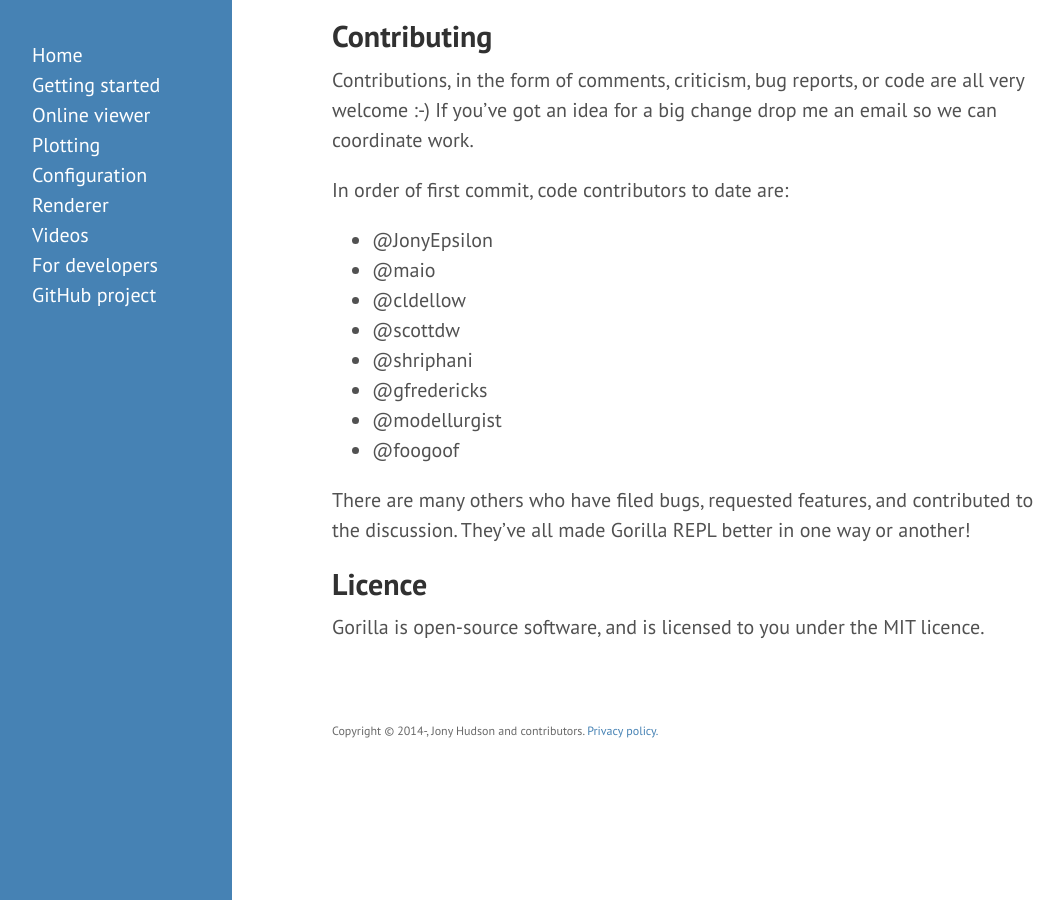
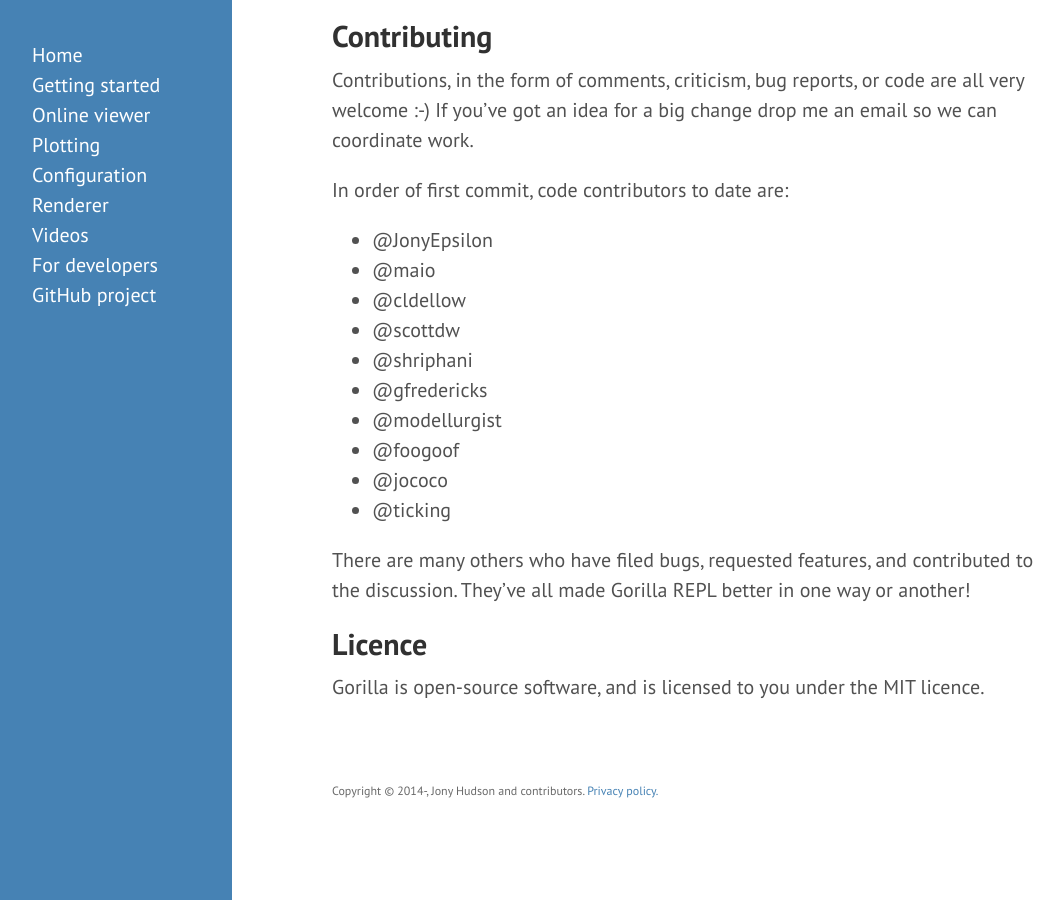
Before and after one commit to JonyEpsilon/gorilla-repl.org, a Jekyll site: the page built from index.md, in a window 1280 px wide and 900 px high, scrolled down 1289 px. Shown: the whole window, without its empty margins (8-1072 px from the left). Built offline with Jekyll 4.4.1, drawn with Linux system fonts in a browser that asks for light colours; Markdown is read by kramdown in place of the engine named in the settings.

Commit message:
Add contributors.

```diff
--- a/index.md
+++ b/index.md
@@ -52,6 +52,8 @@ In order of first commit, code contributors to date are:
 - @gfredericks
 - @modellurgist
 - @foogoof
+- @jococo
+- @ticking
 
 There are many others who have filed bugs, requested features, and contributed to the discussion. They've all made Gorilla REPL better in one way or another!
 
```
